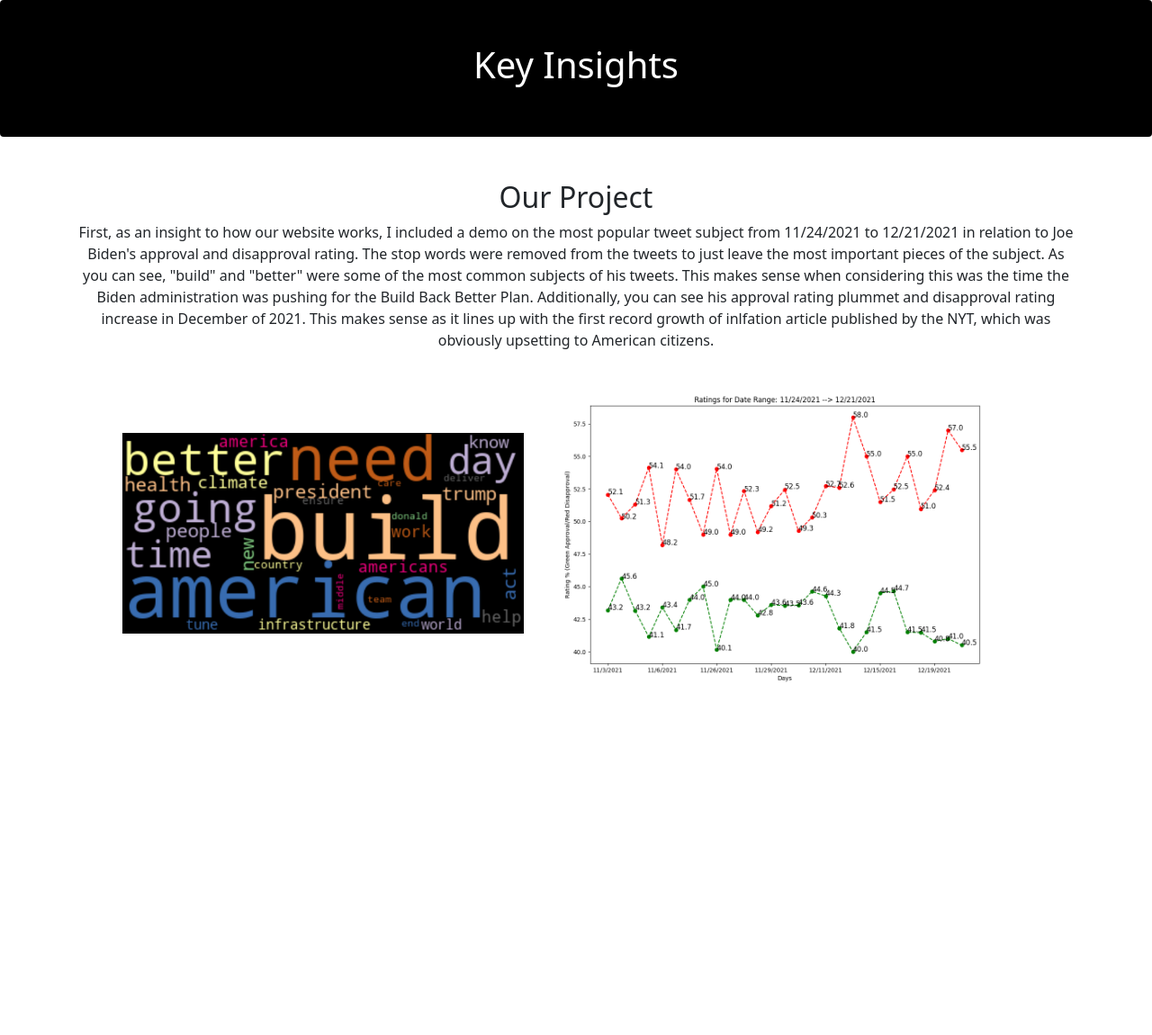
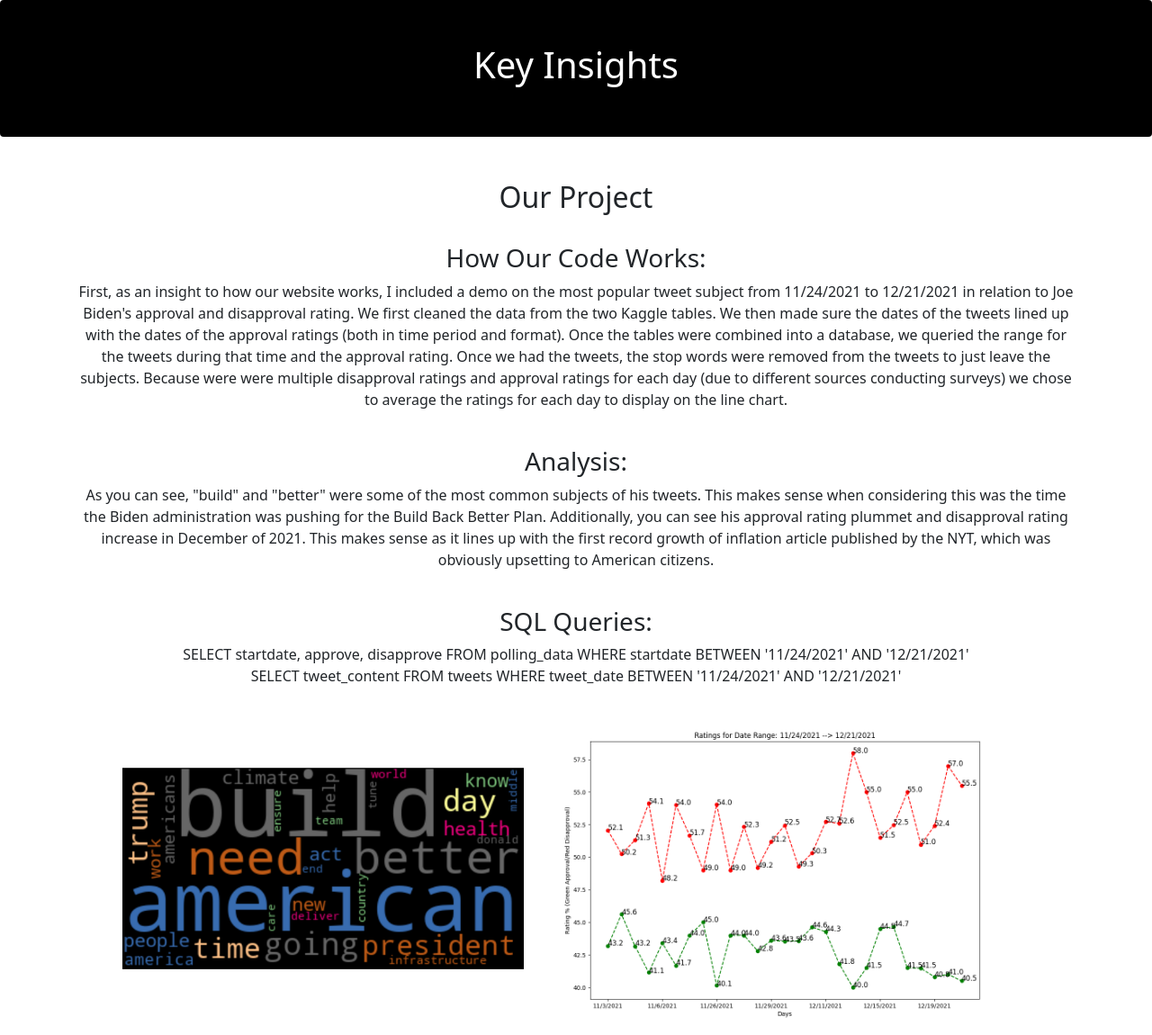
Before and after one commit to kaitlynsandor/BidenTweetAnalysis, a Flask app: template templates/insights.html in a window 1280 px wide. Shown: the part 76-1226 px from the top of the page at 90% size. Before the commit the page ends 834 px from the top, so only its background shows below. Run offline with Flask 2, Linux system fonts and the light colour scheme; the template is opened without the code that fills it, so the values that code supplies are empty; parts of the project's set-up code (start-up, migrations or seed data) failed here and were passed over.

Commit message:
added some more content to the insights page

```diff
--- a/templates/insights.html
+++ b/templates/insights.html
@@ -5,14 +5,28 @@
 {% endblock %}
 
 {% block main %}
-<h2>Our Project</h2>
+<h2>Our Project</h2> <br>
     <div class="container">
+        <h3>How Our Code Works:</h3>
         <p>
             First, as an insight to how our website works, I included a demo on the most popular tweet subject from 11/24/2021 to 12/21/2021 in relation to Joe Biden's
-            approval and disapproval rating. The stop words were removed from the tweets to just leave the most important pieces of the subject. As you can see, "build" and "better" were some of the most common subjects of his tweets.
+            approval and disapproval rating. We first cleaned the data from the two Kaggle tables. We then made sure the dates of the tweets lined up with the dates of
+            the approval ratings (both in time period and format). Once the tables were combined into a database, we queried the range for the tweets during that time and the approval rating.
+            Once we had the tweets, the stop words were removed from the tweets to just leave the subjects. Because were were multiple disapproval ratings and approval ratings for each day (due to different sources conducting surveys) we chose to
+            average the ratings for each day to display on the line chart.
+        </p> <br>
+        <h3>Analysis:</h3>
+        <p>
+            As you can see, "build" and "better" were some of the most common subjects of his tweets.
             This makes sense when considering this was the time the Biden administration was pushing for the Build Back Better Plan. Additionally, you can see his approval rating plummet and disapproval rating increase in December of 2021. This
-            makes sense as it lines up with the first record growth of inlfation article published by the NYT, which was obviously upsetting to American citizens.
+            makes sense as it lines up with the first record growth of inflation article published by the NYT, which was obviously upsetting to American citizens.
+        </p> <br>
+        <h3>SQL Queries:</h3>
+        <p>
+            SELECT startdate, approve, disapprove FROM polling_data WHERE startdate BETWEEN '11/24/2021' AND '12/21/2021' <br>
+            SELECT tweet_content FROM tweets WHERE tweet_date BETWEEN '11/24/2021' AND '12/21/2021'
         </p>
+
 
         <img src="./static/images/cloud.png" alt="my plot" style="max-width: 40%">
 
```
Also changed, not shown: static/images/cloud.png.
